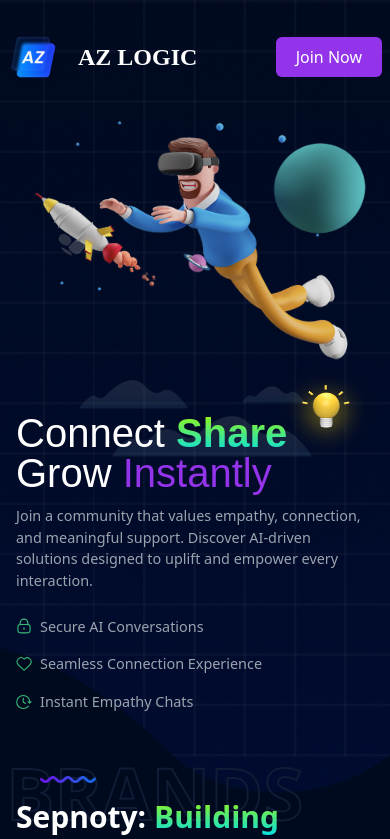
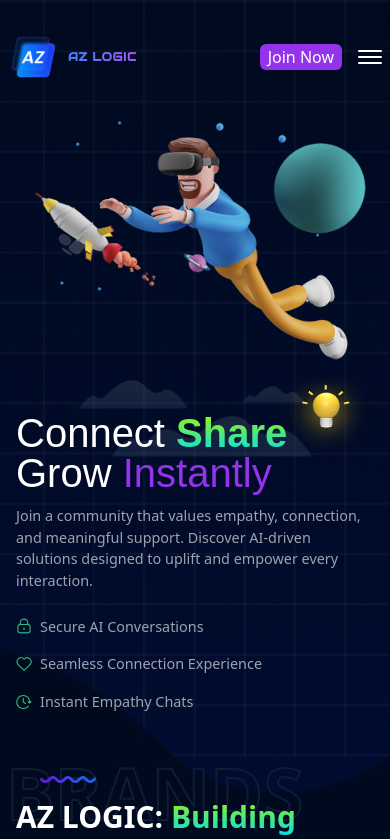
Before and after one commit to Sribabu-Mandraju/meeCodeX, a React (Vite) app: page / in a window 390 px wide. Shown: the top 839 px of the page. Built offline with nearby package versions, Linux system fonts and the light colour scheme.

Commit message:
changes by siva

```diff
--- a/index.html
+++ b/index.html
@@ -4,7 +4,10 @@
     <meta charset="UTF-8" />
     <link rel="icon" type="image/svg+xml" href="/vite.svg" />
     <meta name="viewport" content="width=device-width, initial-scale=1.0" />
-    <title>Sepnoty</title>
+    <title>AZ LOGIC</title>
+    <style>
+      @import url('https://fonts.googleapis.com/css2?family=Audiowide&display=swap');
+      </style>
   </head>
   <body>
     <div id="root"></div>
--- a/src/components/Footer.jsx
+++ b/src/components/Footer.jsx
@@ -6,7 +6,7 @@ const Footer = () => {
     <footer className="mt-12 py-8 w-full border-t-[0.5px] border-gray-800">
       <div className="max-w-[1280px] mx-auto grid grid-cols-4 max-lg:grid-cols-2 max-sm:grid-cols-1 px-8 max-md:px-4 max-md:grid-cols-1">
         <div className="max-md:mb-10">
-          <h1 className="text-2xl font-semibold mb-8">Sepnoty</h1>
+          <h1 className="text-2xl font-semibold mb-8">AZ LOGIC</h1>
           <h2 className="text-base mb-2.5 text-gray-300">Follow Us</h2>
           <div className="flex items-center gap-2.5">
             {social.map((s) => {
@@ -58,7 +58,7 @@ const Footer = () => {
         </div>
       </div>
       <div className="mt-8 w-full text-center text-gray-400">
-        <p>© 2024 Sepnoty Technologies Pvt Ltd. All rights reserved.</p>
+        <p>© 2024 AZ LOGIC Technologies Pvt Ltd. All rights reserved.</p>
       </div>
     </footer>
   );
--- a/src/components/Header.jsx
+++ b/src/components/Header.jsx
@@ -1,9 +1,36 @@
+import { useState } from 'react';
 import textlogo from "../assets/az.png";
 
 const Header = () => {
+  const [isMenuOpen, setIsMenuOpen] = useState(false);
+
   return (
     <div className="max-w-[1280px] py-8 px-8 max-md:px-2 bg-transparent mx-auto flex justify-between items-center gap-4">
-      <a className="text-white font-semibold  logo flex gap-[20px] items-center text-[24px]"><img src={textlogo} className="h-[50px] w-[50px]"/>AZ LOGIC</a>
+      <a className="text-white font-semibold logo flex gap-[10px] sm:gap-[20px] items-center text-[12px] sm:text-[24px]">
+        <img src={textlogo} className="sm:h-[40px] h-[50px] sm:w-[40px] w-[50px]" alt="AZ LOGIC logo" />
+        <span className="audiowide-regular tracking-wider bg-clip-text text-transparent bg-gradient-to-r from-blue-500 to-purple-500">AZ LOGIC</span>
+
+      </a>
+
+      <div className="lg:hidden flex items-center gap-4">
+        <button className="bg-primary hover:bg-secondary text-white px-2 sm:px-5 rounded-md py-[1px] sm:py-2">
+          Join Now
+        </button>
+        <button
+          className="flex flex-col justify-center items-center"
+          onClick={() => setIsMenuOpen(!isMenuOpen)}
+          aria-label="Toggle menu"
+        >
+          <span className={`bg-white block transition-all duration-300 ease-out
+                            h-0.5 w-6 rounded-sm ${isMenuOpen ? 'rotate-45 translate-y-1' : '-translate-y-0.5'}`} />
+          <span className={`bg-white block transition-all duration-300 ease-out
+                            h-0.5 w-6 rounded-sm my-0.5 ${isMenuOpen ? 'opacity-0' : 'opacity-100'}`} />
+          <span className={`bg-white block transition-all duration-300 ease-out
+                            h-0.5 w-6 rounded-sm ${isMenuOpen ? '-rotate-45 -translate-y-1' : 'translate-y-0.5'}`} />
+        </button>
+      </div>
+
+
       <div className="max-lg:hidden px-5 flex text-white items-center gap-5 text-[0.85rem] rounded-md py-3 bg-[rgba(255,255,255,0.05)]">
         <a href="#brands" className="cursor-pointer text-lg uline">
           Brands
@@ -24,9 +51,31 @@ const Header = () => {
           Contact Us
         </a>
       </div>
-      <button className="bg-primary hover:bg-secondary text-white px-5 rounded-md py-2">
+      <button className="max-lg:hidden bg-primary hover:bg-secondary text-white px-5 rounded-md py-2">
         Join Now
       </button>
+
+
+      <div className={`lg:hidden ${isMenuOpen ? 'flex' : 'hidden'} flex-col text-white items-center gap-5 text-[0.85rem] rounded-md py-3 bg-[rgba(255,255,255,0.08)] backdrop-blur-md border border-[rgba(255,255,255,0.1)] fixed top-20 right-4 left-4 z-50`}>
+        <a href="#brands" className="cursor-pointer text-lg uline w-full text-center hover:bg-[rgba(255,255,255,0.1)] py-2" onClick={() => setIsMenuOpen(false)}>
+          Brands
+        </a>
+        <a href="#features" className="cursor-pointer text-lg uline w-full text-center hover:bg-[rgba(255,255,255,0.1)] py-2" onClick={() => setIsMenuOpen(false)}>
+          Features
+        </a>
+        <a href="#join" className="cursor-pointer text-lg uline w-full text-center hover:bg-[rgba(255,255,255,0.1)] py-2" onClick={() => setIsMenuOpen(false)}>
+          Join Us
+        </a>
+        <a href="#faq" className="cursor-pointer text-lg uline w-full text-center hover:bg-[rgba(255,255,255,0.1)] py-2" onClick={() => setIsMenuOpen(false)}>
+          FAQ
+        </a>
+        <a href="#testimonials" className="cursor-pointer text-lg uline w-full text-center hover:bg-[rgba(255,255,255,0.1)] py-2" onClick={() => setIsMenuOpen(false)}>
+          Testimonials
+        </a>
+        <a href="#contact" className="cursor-pointer text-lg uline w-full text-center hover:bg-[rgba(255,255,255,0.1)] py-2" onClick={() => setIsMenuOpen(false)}>
+          Contact Us
+        </a>
+      </div>
     </div>
   );
 };
--- a/src/components/Hero.jsx
+++ b/src/components/Hero.jsx
@@ -144,7 +144,7 @@ const Hero = () => {
                 <img src={line} alt="----" />
               </div>
               <h1 className="text-3xl z-[1] text-white font-semibold">
-                Sepnoty: <span className="gradient-text">Building</span>{" "}
+                AZ LOGIC: <span className="gradient-text">Building</span>{" "}
                 Meaningful Connections{" "}
                 <span className="text-primary">Worldwide..!</span>
               </h1>
@@ -154,7 +154,7 @@ const Hero = () => {
             </div>
             <div className="w-1/2 max-md:w-full">
               <p className="p-2 max-md:p-0 text-gray-400 text-[0.9rem]">
-                At Sepnoty, we’re dedicated to creating impactful, empathetic AI
+                At AZ LOGIC, we’re dedicated to creating impactful, empathetic AI
                 solutions that connect people and brands across the globe,
                 fostering growth and meaningful interactions.
               </p>
--- a/src/components/Membership.jsx
+++ b/src/components/Membership.jsx
@@ -14,7 +14,7 @@ const Membership = () => {
             <img src={line} alt="----" />
           </div>
           <h1 className="text-2xl z-[1] text-center text-white font-semibold">
-            Join Sepnoty Club <br />
+            Join AZ LOGIC Club <br />
             for exclusive{" "}
             <span className="text-[#F3CA49]">growth resources</span>
           </h1>
--- a/src/constant/index.js
+++ b/src/constant/index.js
@@ -11,13 +11,13 @@ import {
 export const qsn = [
   {
     id: 1,
-    qsn: "What is Sepnoty ?",
+    qsn: "What is AZ LOGIC ?",
     ans: "Lorem ipsum dolor sit amet, consectetur adipisicing elit. Voluptatem veniam vel corporis quo deserunt, quia rem quod accusantium quam ad!",
   },
   {
     id: 2,
     qsn: "How can I join the Sepnotian Club ?",
-    ans: "Our membership plan, priced at ₹24,450, is currently available at an 80% discount for ₹4,890. Sign up on our Sepnoty Club page to enjoy exclusive benefits.",
+    ans: "Our membership plan, priced at ₹24,450, is currently available at an 80% discount for ₹4,890. Sign up on our AZ LOGIC Club page to enjoy exclusive benefits.",
   },
   {
     id: 3,
@@ -46,7 +46,7 @@ export const testimonials = [
     name: "John Doe",
     position: "CEO at Acme Corp",
     content:
-      "The team at Sepnoty truly understands our needs. Their resources have empowered our product development team to innovate faster.",
+      "The team at AZ LOGIC truly understands our needs. Their resources have empowered our product development team to innovate faster.",
   },
   {
     id: 2,
@@ -54,7 +54,7 @@ export const testimonials = [
     name: "Jane Smith",
     position: "Marketing Director at TechWave",
     content:
-      "Sepnoty has been a valuable partner. Their resources helped us streamline our operations and improve efficiency across the board.",
+      "AZ LOGIC has been a valuable partner. Their resources helped us streamline our operations and improve efficiency across the board.",
   },
   {
     id: 3,
@@ -62,7 +62,7 @@ export const testimonials = [
     name: "Alice Johnson",
     position: "Product Manager at InnovateX",
     content:
-      "The team at Sepnoty truly understands our needs. Their resources have empowered our product development team to innovate faster.",
+      "The team at AZ LOGIC truly understands our needs. Their resources have empowered our product development team to innovate faster.",
   },
   {
     id: 4,
@@ -70,7 +70,7 @@ export const testimonials = [
     name: "Michael Brown",
     position: "Founder at GreenTech",
     content:
-      "Sepnoty has been a valuable partner. Their resources helped us streamline our operations and improve efficiency across the board.",
+      "AZ LOGIC has been a valuable partner. Their resources helped us streamline our operations and improve efficiency across the board.",
   },
   {
     id: 5,
@@ -78,6 +78,6 @@ export const testimonials = [
     name: "Michael Brown",
     position: "Founder at GreenTech",
     content:
-      "Sepnoty has been a valuable partner. Their resources helped us streamline our operations and improve efficiency across the board.",
+      "AZ LOGIC has been a valuable partner. Their resources helped us streamline our operations and improve efficiency across the board.",
   },
 ];
--- a/src/index.css
+++ b/src/index.css
@@ -1,6 +1,9 @@
 @tailwind base;
 @tailwind components;
 @tailwind utilities;
+
+@import url('https://fonts.googleapis.com/css2?family=Audiowide&display=swap');
+
 
 /* src/index.css */
 :root {
@@ -67,3 +70,10 @@ body {
   font-optical-sizing: auto;
   font-style: normal;
 }
+
+
+.audiowide-regular {
+  font-family: "Audiowide", serif;
+  font-weight: 900;
+  font-style: normal;
+}
```
Also changed, not shown: 1 other file (tests, documents, lock files or other folders).
